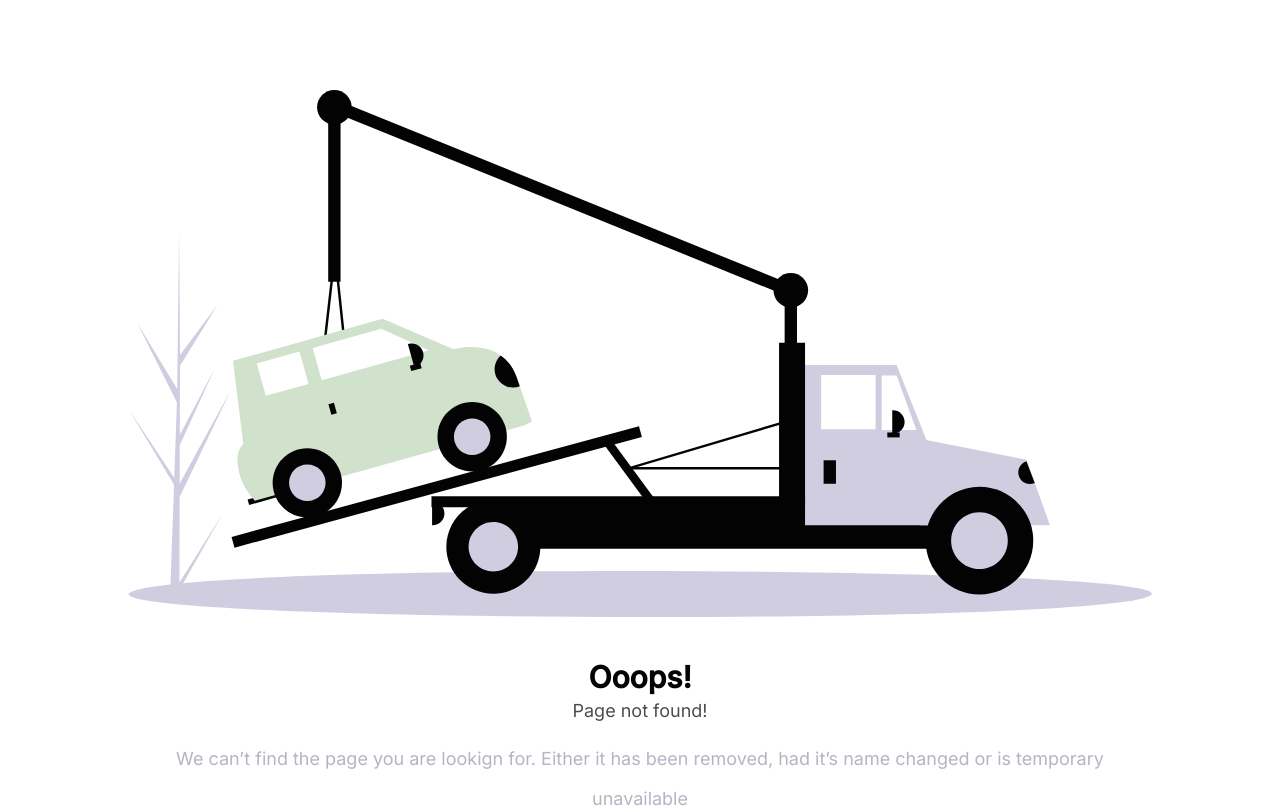
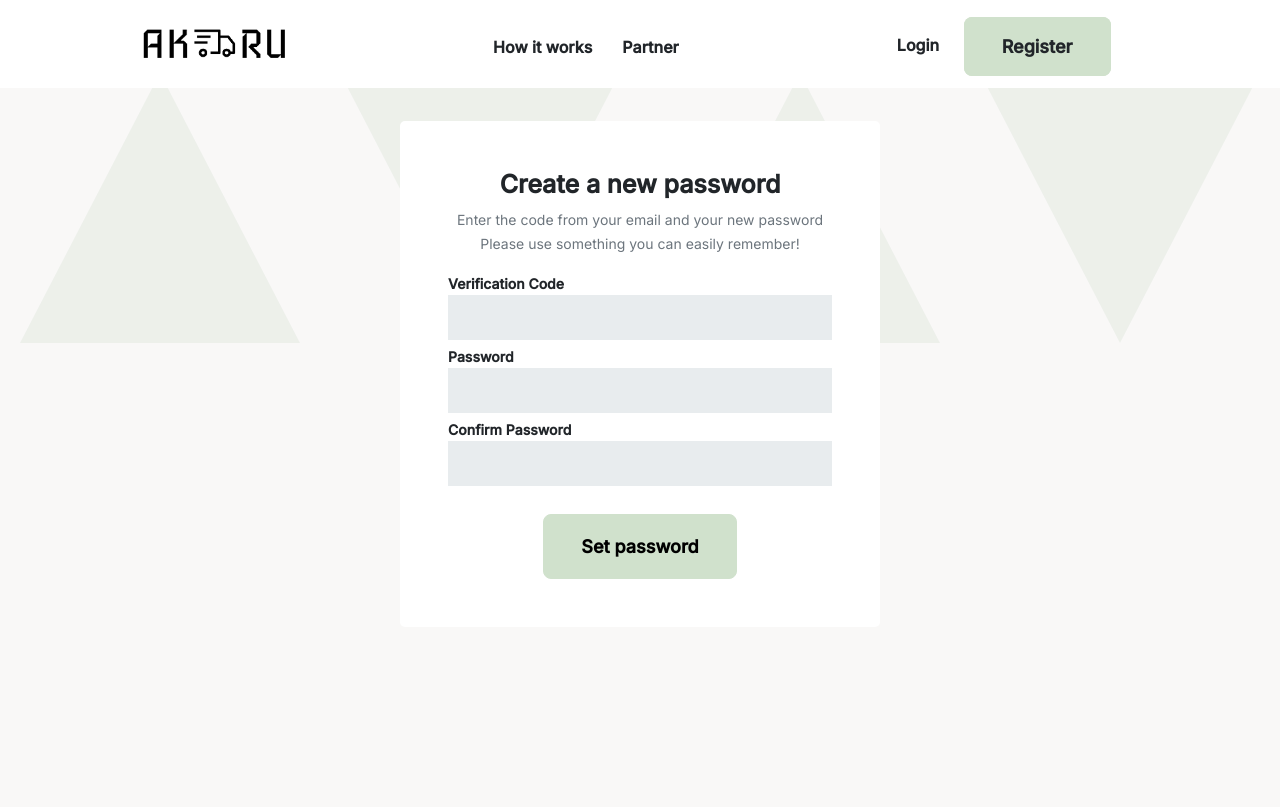
Before and after one commit to emmasam1/akeru1, a React (Create React App) app: page /change-password in a window 1280 px wide. Before the commit this address had no page. Shown: the top 807 px of the page. Built offline with nearby package versions, Linux system fonts and the light colour scheme; a web font is replaced by a local one.

Commit message:
Change password

```diff
--- a/src/App.js
+++ b/src/App.js
@@ -35,6 +35,7 @@ import PrivacyPolicy from "./components/PrivacyPolicy";
 import FAQ from "./components/Faq";
 import Withdrawals from "./Dashboard/Withdrawals";
 import NewRequest from "./components/NewRequest";
+import ChangePassword from "./components/ChangePassword";
 
 function App() {
   return (
@@ -50,6 +51,8 @@ function App() {
         <Route path="/detail" element={<RequestNext />} />
         <Route path="/partner" element={<Partner />} />
         <Route path="/privacy-policy" element={<PrivacyPolicy />} />
+        <Route path="/change-password" element={<ChangePassword />} />
+
         <Route path="/faq" element={<FAQ />} />
         <Route path="/how-it-works" element={<HowItWorks />} />
         <Route path="/profile" element={<Proflie />}>
--- a/src/Dashboard/Withdrawals.js
+++ b/src/Dashboard/Withdrawals.js
@@ -130,13 +130,21 @@ function Withdrawals() {
                   return (
                     <tr key={i} id={e.driver_id}>
                       <td>{i + 1}</td>
-                      <td><DriverName id={e.driver_id}/> {e.driver_details.firstname}</td>
+                      <td><DriverName id={e.driver_id}/></td>
                       <td>₦{e.amount.toLocaleString()}</td>
                       <td><ConvertDate date={e.created_at}/> </td>
                       <td>{switchStatusBadge(e.status)}</td>
                       <td className="d-flex justify-content-center flex-column position-relative">
-                       {e.status?null:<button className="btn btn-secondary btn-sm" onClick={() => { setApprovalModal(true); setAWithdrawal(e); }}>Approve</button>}
-                      </td>
+
+                      <div className="table-dropdown">
+                        <span><i className="bi bi-three-dots btn btn-light fs-6" ></i></span>
+                        <div className="table-dropdown-content">
+                        {e.status?null:<button className="btn  btn-sm" onClick={() => { setApprovalModal(true); setAWithdrawal(e); }}>Approve</button>}
+
+                        </div>
+                      </div>
+                    </td>
+
                     </tr>
                   )
                 })}
--- /dev/null
+++ b/src/components/ChangePassword.js
@@ -0,0 +1,171 @@
+import React, { useState } from 'react'
+import { Link, useNavigate } from "react-router-dom";
+import Navbar from './Navbar';
+import Footer from './Footer'
+import axios from 'axios';
+import ROUTE from '../route.json'
+import Loading from "./Loading";
+import ShowMessage from "./ShowMessage";
+function ChangePassword() {
+  const navigate = useNavigate();
+
+  const [ email, setEmail ] = useState('')
+  const [ code, setcode ] = useState(0)
+  const [ passwd, setPasswd ] = useState('')
+  const [ compasswd, setComPasswd ] = useState('')
+  const [error, setError] = useState("");
+  const [isLoading, setIsLoading] = useState(false);
+  const [hasError, setHasError] = useState(false);
+
+  const [ err, setErr ] = useState({
+      code,passwd, compasswd
+  })
+
+  const [ codeErr, setcodeErr ] = useState({})
+  const [ passwdErr, setPasswdErr ] = useState({})
+  const [ compasswdErr, setComPasswdErr ] = useState({})
+
+  const handSubmit = (e) => {
+    e.preventDefault()
+    const isValid = formValidation()
+
+    if(isValid){
+      setIsLoading(true)
+      axios.post(ROUTE.CHANGEPASSWORD, {code, email, passwd})
+      .then(res => {
+        if (res.data.error ) {
+
+          setHasError(true)
+            setError(res.data.msg);
+            setIsLoading(false)
+          //console.log(res.data.msg);
+        }
+        else{
+          localStorage.setItem("user", JSON.stringify(res.data.data));
+          navigate("/profile");
+
+        }
+
+      }).catch(err => {
+        console.log(err);
+      })
+    }
+  }
+
+  // const phonChange = (e) => {
+  //   const value = e.target.value.replace(/\D/g, "");
+  //   setcode(value);
+  // };
+
+  const formValidation = () => {
+
+    const codeErr = {}
+    const passwdErr = {}
+    const compasswdErr = {}
+    const regex = /^(([^<>()[\]\\.,;:\s@\"]+(\.[^<>()[\]\\.,;:\s@\"]+)*)|(\".+\"))@((\[[0-9]{1,3}\.[0-9]{1,3}\.[0-9]{1,3}\.[0-9]{1,3}\])|(([a-zA-Z\-0-9]+\.)+[a-zA-Z]{2,}))$/;
+    let isValid = true
+    const re = /^[0-9\b]+$/;
+
+    if (!passwd) {
+      passwdErr.passwd = "Password is required"
+      isValid = false
+    }
+    if (passwd !== compasswd) {
+      compasswdErr.compasswd = "Password dose not match"
+      isValid = false
+    }
+    if (!code) {
+      codeErr.code = "code number is required"
+      isValid = false
+    }
+    else if (!re.test(code)) {
+      codeErr.code = "Must contain only numbers"
+      isValid = false
+    }
+
+      setPasswdErr(passwdErr)
+    setComPasswdErr(compasswdErr)
+    setcodeErr(codeErr)
+    return isValid
+  }
+
+    return (
+        <>
+        <Navbar />
+        <div className="container-fliud d-flex justify-content-around bg-sm-white backgroundColor hero_style reg_div_height reg-mobile-height hero_style-reg">
+        <div className="triangle triangle-login"></div>
+        <div className="triangle rotate triangle-login"></div>
+        <div className="triangle triangle-login"></div>
+        <div className="triangle rotate triangle-login"></div>
+
+        <div className="card_form_holder p-5 position-absolute mt-5">
+          <h1 className="text-center">Create a new password</h1>
+
+          <p className="text-center text-muted font-bold">
+            <small>Enter the code from your email and your new password <br/>Please use something you can easily remember!</small>
+          </p>
+
+          <form onSubmit={handSubmit}>
+          {error ? error : ""}
+
+
+
+            <div className="mb-1">
+              <label htmlFor="exampleInputPhone" className="form-label">
+               Verification Code
+              </label>
+              <input
+                type="number"
+                pattern="[0-9]*"
+                className="login_input reg_margin"
+                id="exampleInputPhone"
+                onChange={(e) => setcode(e.target.value)}
+              />
+              {Object.keys(codeErr).map((key) => {
+                return <><p className="error" key={codeErr}>{codeErr[key]}</p></>
+
+              })}
+            </div>
+
+            <div className="mb-1">
+              <label htmlFor="exampleInputPassword" className="form-label">
+                Password
+              </label>
+              <input
+                type="password"
+                className="login_input reg_margin"
+                id="exampleInputPassword"
+                onChange={(e) => setPasswd(e.target.value)}
+              />
+              {Object.keys(passwdErr).map((key) => {
+                return <><p className="error" key={passwdErr}>{passwdErr[key]}</p></>
+
+              })}
+            </div>
+
+            <div className="mb-1">
+              <label htmlFor="exampleInputConfirm" className="form-label">
+              Confirm Password
+              </label>
+              <input
+                type="password"
+                className="login_input reg_margin"
+                id="exampleInputConfirm"
+                onChange={(e) => setComPasswd(e.target.value)}
+              />
+              {Object.keys(compasswdErr).map((key) => {
+                return <><p className="error" key={compasswdErr}>{compasswdErr[key]}</p></>
+
+              })}
+            </div>
+            <br/>
+             <div className="d-flex justify-content-center "><button className="w900 btn-akeru">Set password</button></div>
+          </form>
+          </div>
+      </div>
+      <Footer />
+        </>
+     );
+}
+
+export default ChangePassword;
--- a/src/components/ForgotPassword.js
+++ b/src/components/ForgotPassword.js
@@ -15,6 +15,7 @@ function ForgotPassword() {
 
   const [email, setEmail] = useState("");
   const [isLoading, setIsLoading] = useState(false);
+  const [showSuccess, setShowSuccess] = useState(false);
   const [hasError, setHasError] = useState(false);
   const [emailErr, setEmailErr] = useState({});
   const [error, setError] = useState("");
@@ -27,7 +28,7 @@ function ForgotPassword() {
     const isValid = formValidation();
     if (isValid) {
       localStorage.setItem("forgot_email", email);
-      navigate("/Profile");
+      setShowSuccess(true)
 
       // setIsLoading(true)
       //   axios
@@ -73,7 +74,7 @@ function ForgotPassword() {
       isValid = false;
     }
 
-    if (!email ) {
+    if (!email) {
     }
 
     setEmailErr(emailErr);
@@ -89,7 +90,17 @@ function ForgotPassword() {
         <div className="triangle triangle-login"></div>
         <div className="triangle rotate triangle-login"></div>
 
-        <div className="card_form_holder p-5 position-absolute mt-4">
+        <div className="card_form_holder p-5 position-absolute mt-5">
+         {showSuccess?   <div className="text-center">
+
+          <img src={bottle_bird}/>
+            <h1 className="text-center">Check your email</h1>
+
+            <p className="text-center login_p_text">
+              <span>Copy the code sent to your email, and go to the chage password page, to reset your password.</span> </p>
+
+              <Link className="btn btn-akeru" to="/change-password">Change Password</Link>
+          </div>: <div>
             <h1 className="text-center">Forgot your password?</h1>
 
             <p className="text-center login_p_text">
@@ -117,10 +128,10 @@ function ForgotPassword() {
                 })}
               </div>
 
-              <ShowMessage  hasError={hasError} message={error}/>
+              <ShowMessage hasError={hasError} message={error} />
 
               <div className=" d-flex justify-content-center">
-              <button className="login w900 btn-akeru"><Loading loading={isLoading} false_text={"Recover password"}/> </button>
+                <button className="login w900 btn-akeru"><Loading loading={isLoading} false_text={"Recover password"} /> </button>
               </div>
             </form>
             <div
@@ -130,6 +141,7 @@ function ForgotPassword() {
 
 
             </div>
+          </div>}
         </div>
       </div>
       <Footer />
--- a/src/route.json
+++ b/src/route.json
@@ -8,6 +8,7 @@
     "DRIVERS" : "https://peaceful-atoll-40814.herokuapp.com/drivers",
     "CLIENTS" : "https://peaceful-atoll-40814.herokuapp.com/clients",
     "FORGOTPASSWORD" : "https://peaceful-atoll-40814.herokuapp.com/clients/forgot-password",
+    "CHANGEPASSWORD" : "https://peaceful-atoll-40814.herokuapp.com/clients/change-password",
     "ASSIGN" : "https://peaceful-atoll-40814.herokuapp.com/request/assign",
     "APPROVE" : "https://peaceful-atoll-40814.herokuapp.com/accounts/approve",
     "TRUCKS" : "https://peaceful-atoll-40814.herokuapp.com/trucks",
```
Lines whose indentation alone changed are shown as unchanged.
